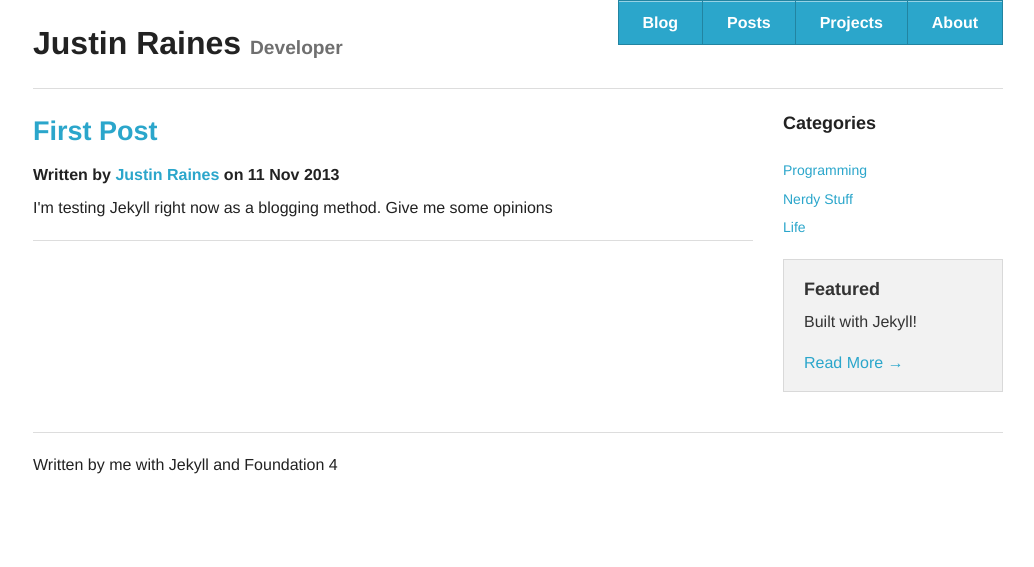
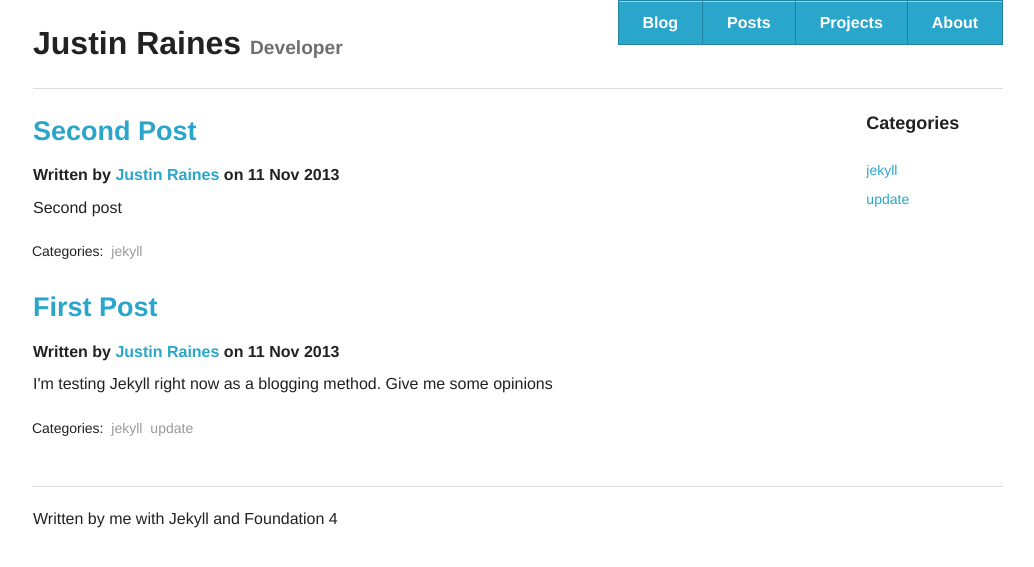
Before and after one commit to dvito/pages_master, a Jekyll site: the page built from index.html, in a window 1280 px wide. Shown: the top 567 px of the page, without its empty margins (122-1156 px from the left). Built offline with Jekyll 4.4.1, drawn with Linux system fonts in a browser that asks for light colours; Markdown is read by kramdown in place of the engine named in the settings.

Commit message:
adding categories

```diff
--- a/Gemfile
+++ b/Gemfile
@@ -1,2 +1,3 @@
 source 'https://rubygems.org'
 gem 'github-pages'
+gem 'jekyll-categories'
--- a/_includes/header.html
+++ b/_includes/header.html
@@ -2,10 +2,10 @@
   <div class="large-12 columns">
     <div class="nav-bar right">
       <ul class="button-group">
-        <li><a href="index.html" class="button">Blog</a></li>
-        <li><a href="posts.html" class="button">Posts</a></li>
-        <li><a href="projects.html" class="button">Projects</a></li>
-        <li><a href="about.html" class="button">About</a></li>
+        <li><a href="/index.html" class="button">Blog</a></li>
+        <li><a href="/posts.html" class="button">Posts</a></li>
+        <li><a href="/projects.html" class="button">Projects</a></li>
+        <li><a href="/about.html" class="button">About</a></li>
       </ul>
     </div>
     <h1>Justin Raines <small>Developer</small></h1>
--- a/_layouts/blog.html
+++ b/_layouts/blog.html
@@ -26,19 +26,13 @@
       {{ content }}
       <!-- End Main Content -->
       <!-- Sidebar -->
-      <aside class="large-3 columns">
+      <aside class="large-2 columns">
         <h5>Categories</h5>
         <ul class="side-nav">
-          <li><a href="#">Programming</a></li>
-          <li><a href="#">Nerdy Stuff</a></li>
-          <li><a href="#">Life</a></li>
+          {% for category in site.categories %}
+          <li><a href="categories/{{ category | first }}">{{ category | first }}</a></li>
+          {% endfor %}
         </ul>
-
-        <div class="panel">
-          <h5>Featured</h5>
-          <p>Built with Jekyll!</p>
-          <a href="#">Read More &rarr;</a>
-        </div>
       </aside>
       <!-- End Sidebar -->
     </div>
--- a/_layouts/default.html
+++ b/_layouts/default.html
@@ -23,9 +23,7 @@
     <!-- Main Page Content and Sidebar -->
     <div class="row">
       <!-- Main Blog Content -->
-      <div class="large-9 columns" role="content">
-        {{ content }}
-      </div>
+      {{ content }}
       <!-- End Main Content -->
     </div>
     <!-- End Main Content and Sidebar -->
--- /dev/null
+++ b/_plugins/category.rb
@@ -0,0 +1,3 @@
+require "rubygems"
+require "bundler/setup"
+Bundler.require(:default)
--- /dev/null
+++ b/_posts/2013-11-12-second-post.markdown
@@ -0,0 +1,8 @@
+---
+layout: post
+title:  "Second Post"
+date:   2013-11-11 15:05:56
+categories: jekyll
+---
+
+<p>Second post</p>
--- a/index.html
+++ b/index.html
@@ -8,7 +8,12 @@
       <h3><a href="{{ post.url }}">{{ post.title }}</a></h3>
       <h6>Written by <a href="#">Justin Raines</a> on {{ post.date | date_to_string }}</h6>
       {{ post.content }}
+      <dl class="sub-nav">
+        <dt>Categories:</dt>
+        {% for category in post.categories %}
+          <dd><a href="categories/{{category}}">{{category}}</a></dd>
+        {% endfor %}
+      </dl>
     </article>
-    <hr>
   {% endfor %}
 </div>
--- a/posts.html
+++ b/posts.html
@@ -5,7 +5,9 @@
 
 <div class="large-9 columns" role="content">
   <h2>Posts</h2>
+  <ul>
   {% for post in site.posts %}
     <li><span>{{ post.date | date_to_string }}</span> &raquo; <a href="{{ post.url }}">{{ post.title }}</a></li>
   {% endfor %}
+  </ul>
 </div>
```
Also changed, not shown: _layouts/category_index.html (added, +20 -0 lines), Gemfile.lock.
